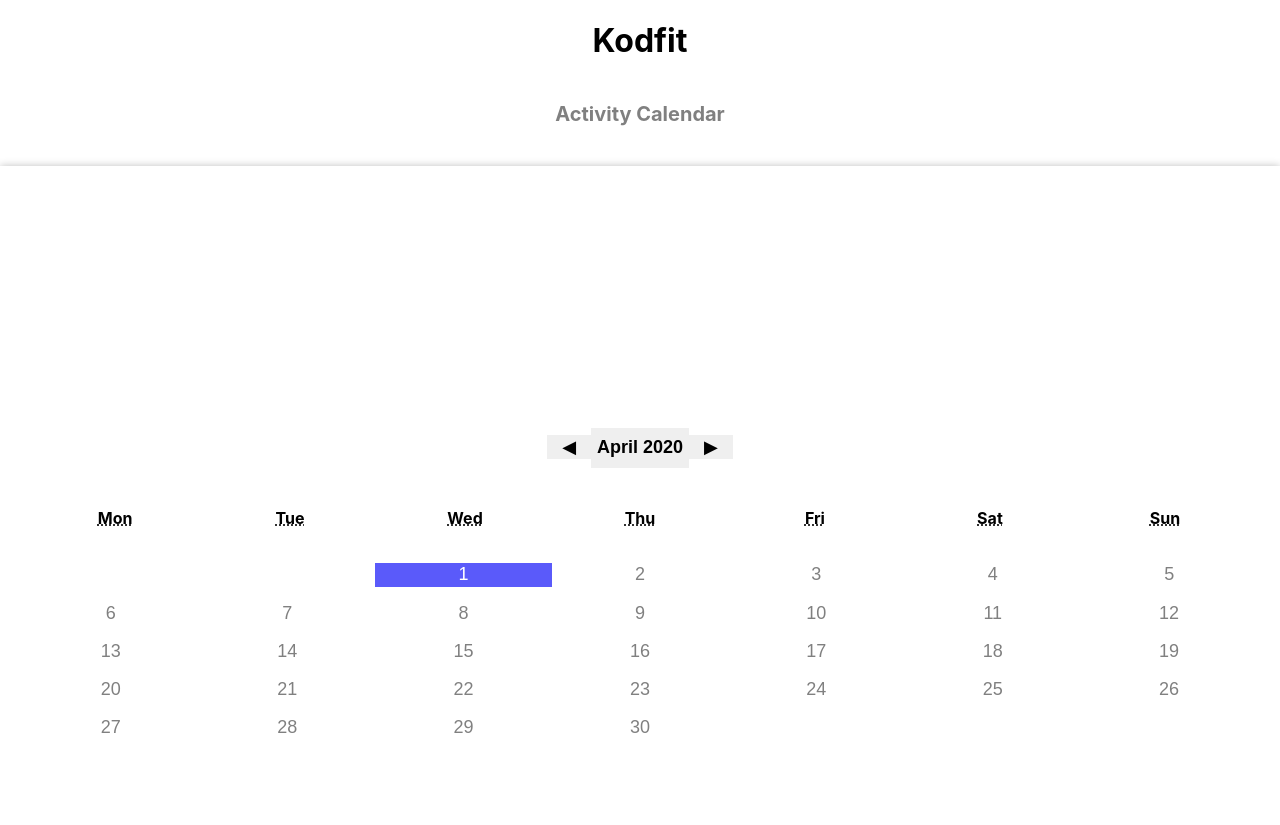
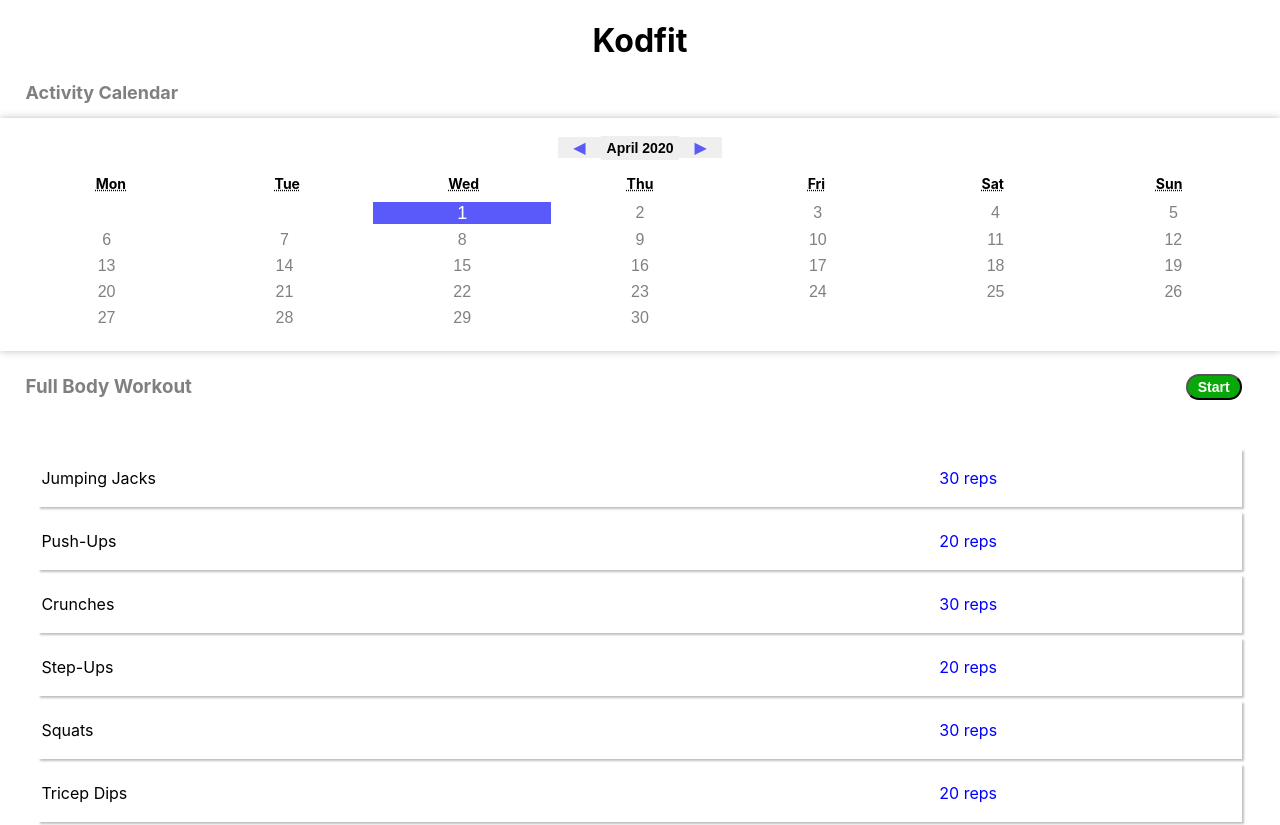
Before and after one commit to phapsides/kodfit, a React (Create React App) app: page /calendar in a window 1280 px wide. Shown: the top 825 px of the page. Built offline with nearby package versions, Linux system fonts and the light colour scheme.

Commit message:
Calendar enhancements following feedback from team on 6April, no changes made to other shared components

```diff
--- a/src/App.js
+++ b/src/App.js
@@ -1,5 +1,5 @@
 import React from 'react';
-import {BrowserRouter, Route} from 'react-router-dom';
+import {BrowserRouter as Router, Route} from 'react-router-dom';
 import './App.css';
 import CalendarApp from './CalendarApp/CalendarApp';
 
@@ -8,9 +8,9 @@
     <div className="App">
         <h1>Kodfit</h1>
 
-        <BrowserRouter>
+        <Router>
           <Route path="/calendar" exact component={CalendarApp} />
-        </BrowserRouter>
+        </Router>
 
 
     </div>
--- a/src/CalendarApp/CalendarApp.css
+++ b/src/CalendarApp/CalendarApp.css
@@ -1,50 +1,49 @@
-
-
-
 .calendarTitle {
-    padding: 20px;
+    padding-bottom: 10px;
     color: grey;
-    font-size: 20px;
+    font-size: 18px;
     margin: 0;
+    text-align: start;
+    margin-left: 2%;
   }
 
-.containerOne {
+.calendarOne {
     display: flex;
     flex-direction: row;
     flex-wrap: wrap;
     align-items: flex-start;
     box-shadow: 0 0 8px silver;
-    margin: 20px 0;
-    padding: 10px;
+    margin: 5px 0;
+    padding: 5px;
   }
 
-.containerContent {
+.calendarContent {
       display: flex;
       max-width: 100%;
       flex-basis: 420px;
       flex-direction: column;
       flex-grow: 100;
       align-items: stretch;
-      padding: 20% 1% 20% 1%;
-
+      padding: 1%;
     }
 
 .react-calendar__navigation__arrow {
-    font-size: 18px;
+    font-size: 16px;
     padding: 1px 15px;
     border: none;
+    color: rgb(90, 90, 250);
 }
 
 .react-calendar__navigation__label {
-    font-size: 18px;
+    font-size: 14px;
     font-weight: bold;
     border: none;
-    height: 40px;
+    height: 24px;
 }
 
 .react-calendar__tile {
-    font-size: 18px;
-    margin-bottom: 15px;
+    font-size: 16px;
+    margin-bottom: 6px;
     color: grey;
     border: none;
     background: none;
@@ -52,27 +51,72 @@
 
 .react-calendar__tile--active {
     font-size: 18px;
-    margin-bottom: 15px;
+    margin-bottom: 6px;
     border: none;
     text-decoration: none;
     color: white;
-    width: 24px;
-    height: 24px;
+    width: 22px;
+    height: 22px;
     background: rgb(90, 90, 250);
 }
 
 .react-calendar__month-view__weekdays__weekday {
     font-weight: bold;
-    font-size: 16px;
+    font-size: 14px;
 }
 
 .react-calendar__month-view__weekdays {
-        margin-top: 35px;
-        font-size: 12px;
+        margin-top: 10px;
+        font-size: 10px;
         padding: 5px;
     }
 
 .react-calendar__month-view__days {
-    margin-top: 30px;
+    margin-top: 5px;
+}
 
+.calendarWorkoutContainerContent {
+    display: flex;
+    flex-direction: column;
+    position: relative;
 }
+
+.calendarWorkoutTitle {
+    color: grey;
+    margin-bottom: 1%;
+    text-align: start;
+    margin-left: 2%;
+}
+
+.calendarWorkoutButton {
+    background-color: rgb(7, 168, 7);
+    color: white;
+    font-size: 14px;
+    font-weight: bold;
+    position: absolute;
+    padding: 3px 10px;
+    border-radius: 35px;
+    right: 3%;
+    top: 18px;
+}
+
+.calendarExerciseList {
+    text-align: left;
+    margin: 3%;
+}
+
+.calendarExerciseItem {
+    display: grid;
+    grid-template-columns: 3fr 1fr;
+    box-shadow: 2px 2px 2px silver;
+    margin-bottom: 5px;
+    padding: 3px;
+}
+
+.itemDetailsName {
+    padding: 0;
+}
+
+.itemDetailsReps {
+    color: blue;
+}
--- a/src/CalendarApp/CalendarApp.js
+++ b/src/CalendarApp/CalendarApp.js
@@ -15,8 +15,8 @@
     <div className="calendarAppContainer">
         <h2 className="calendarTitle">Activity Calendar</h2>
 
-      <div className="containerOne">
-        <main className="containerContent">
+      <div className="calendarOne">
+        <main className="calendarContent">
           <Calendar
             minDate={new Date(2020, 0, 1)}
             maxDate={new Date(2020, 11, 31)}
@@ -31,6 +31,48 @@
           />
         </main>
       </div>
+
+      <div className="calendarWorkoutContainer">
+        <div className="calendarWorkoutContainerContent">
+          <h3 className="calendarWorkoutTitle">Full Body Workout</h3>
+          <button className="calendarWorkoutButton">Start</button>
+
+          <div className="calendarExerciseList">
+            <div className="calendarExerciseItem">
+              <p className="itemDetailsName">Jumping Jacks</p>
+              <p className="itemDetailsReps">30 reps</p>
+            </div>
+            <div className="calendarExerciseItem">
+              <p className="itemDetailsName">Push-Ups</p>
+              <p className="itemDetailsReps">20 reps</p>
+            </div>
+            <div className="calendarExerciseItem">
+              <p className="itemDetailsName">Crunches</p>
+              <p className="itemDetailsReps">30 reps</p>
+            </div>
+            <div className="calendarExerciseItem">
+              <p className="itemDetailsName">Step-Ups</p>
+              <p className="itemDetailsReps">20 reps</p>
+            </div>
+            <div className="calendarExerciseItem">
+              <p className="itemDetailsName">Squats</p>
+              <p className="itemDetailsReps">30 reps</p>
+            </div>
+            <div className="calendarExerciseItem">
+              <p className="itemDetailsName">Tricep Dips</p>
+              <p className="itemDetailsReps">20 reps</p>
+            </div>
+            <div className="calendarExerciseItem">
+              <p className="itemDetailsName">Mountain Climbers</p>
+              <p className="itemDetailsReps">30 reps</p>
+            </div>
+          </div>
+
+        </div>
+
+
+
+      </div>
     </div>
   );
 
```
